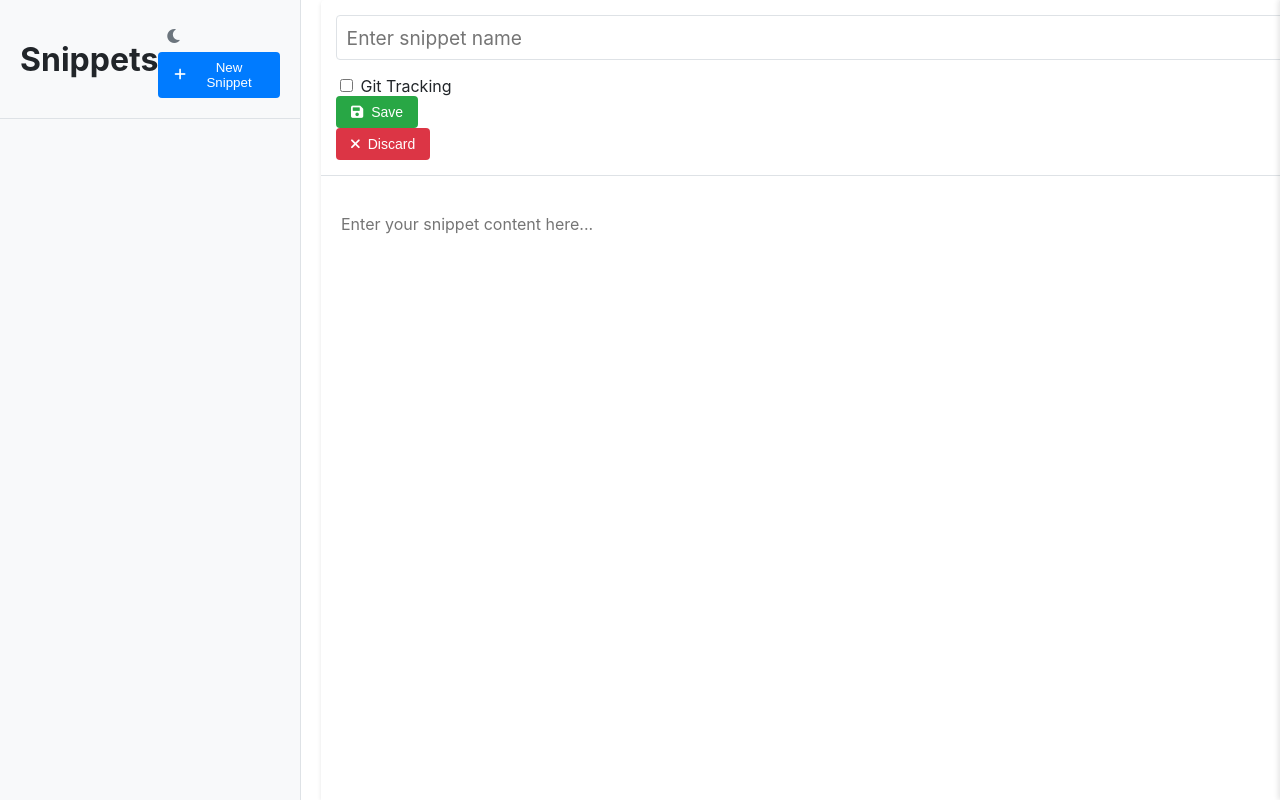
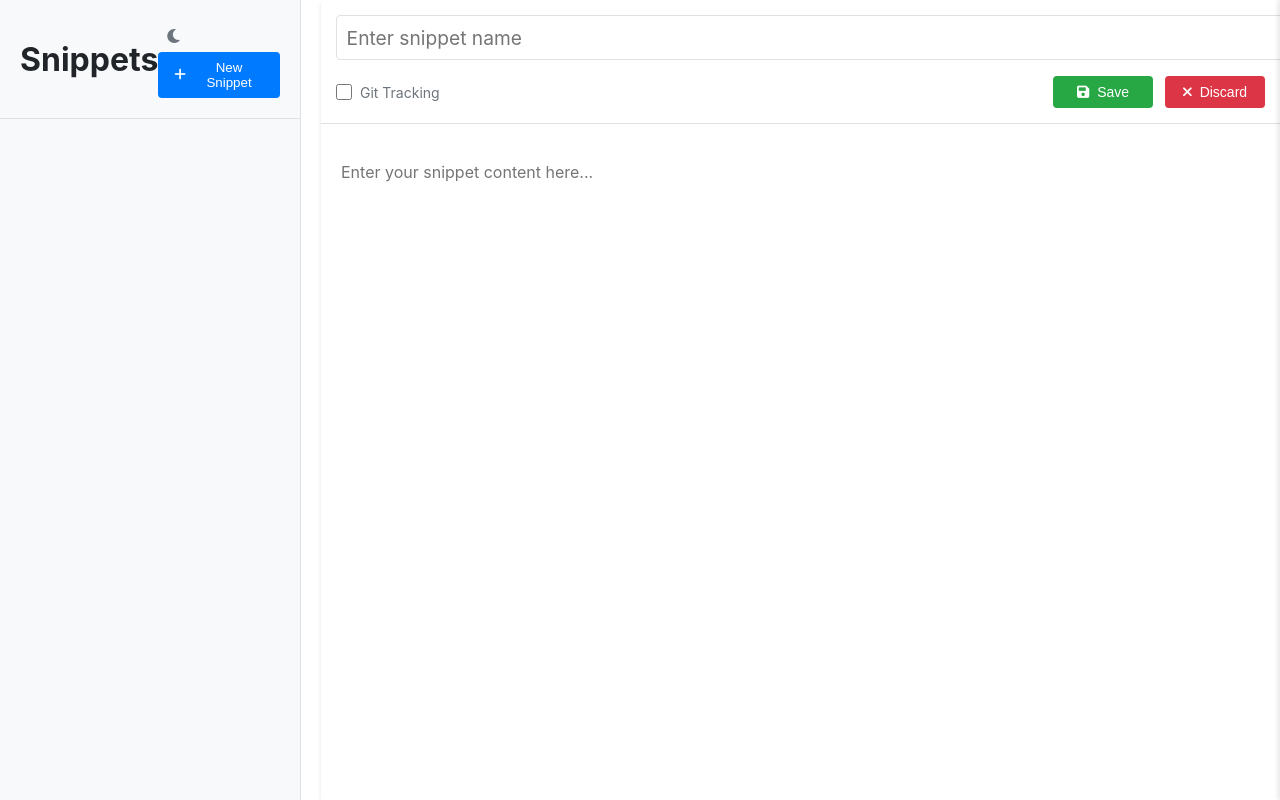
Before and after one commit to colingrady/vibe-snippets, a Python web app: template templates/index.html in a window 1280 px wide. Run offline with Jinja, Linux system fonts and the light colour scheme; the template is opened without the code that fills it, so the values that code supplies are empty.

Commit message:
Button layout has broken

```diff
--- a/static/css/style.css
+++ b/static/css/style.css
@@ -225,6 +225,32 @@ body {
     outline: none;
 }
 
+.editor-actions {
+    display: flex;
+    align-items: center;
+    gap: 12px;
+    justify-content: flex-end;
+}
+
+.git-tracking-toggle {
+    display: flex;
+    align-items: center;
+    gap: 8px;
+    color: var(--text-secondary);
+    font-size: 14px;
+    margin-right: auto;
+}
+
+.git-tracking-toggle input[type="checkbox"] {
+    margin: 0;
+    width: 16px;
+    height: 16px;
+}
+
+.git-tracking-toggle label {
+    cursor: pointer;
+}
+
 #snippetContent {
     flex-grow: 1;
     padding: 20px;
@@ -251,6 +277,8 @@ body {
     font-size: 14px;
     transition: all 0.2s;
     color: var(--button-text);
+    min-width: 100px;
+    justify-content: center;
 }
 
 .save-btn {
```
